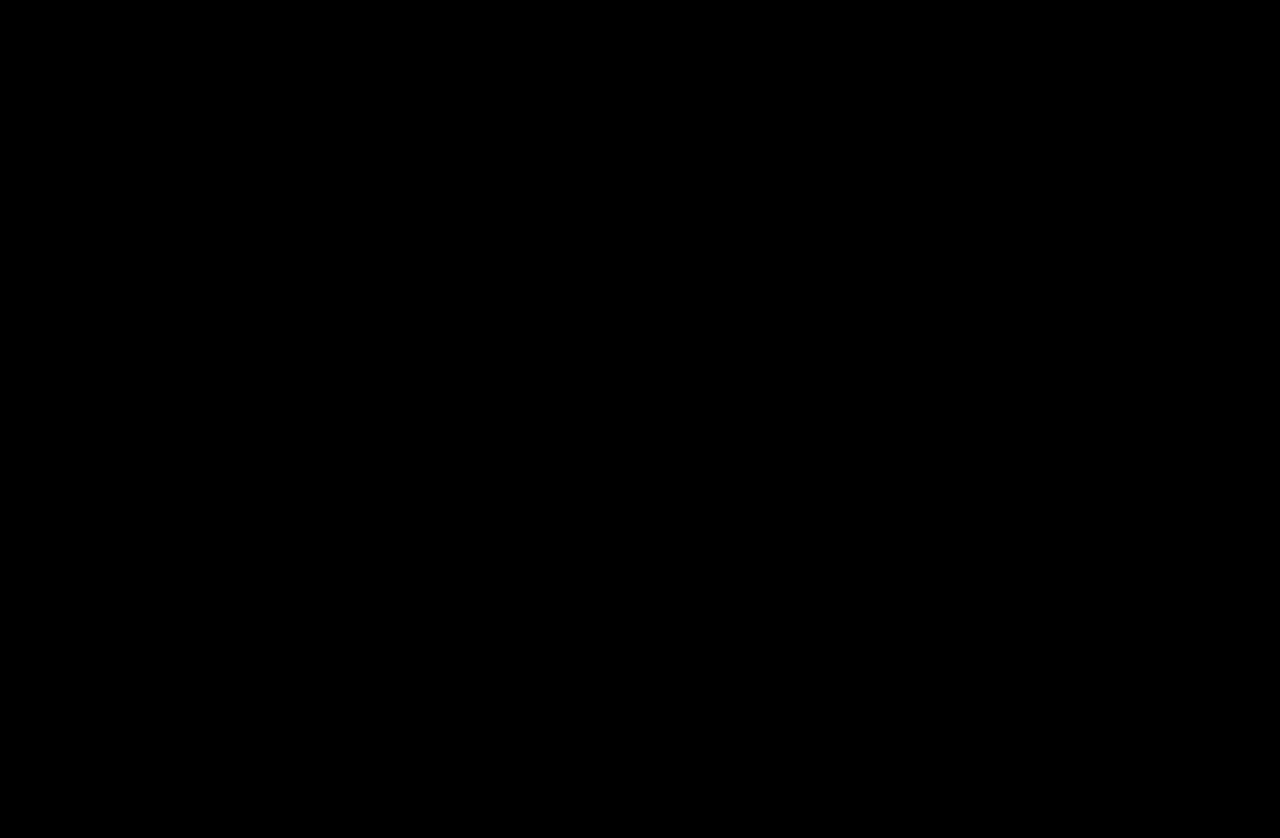
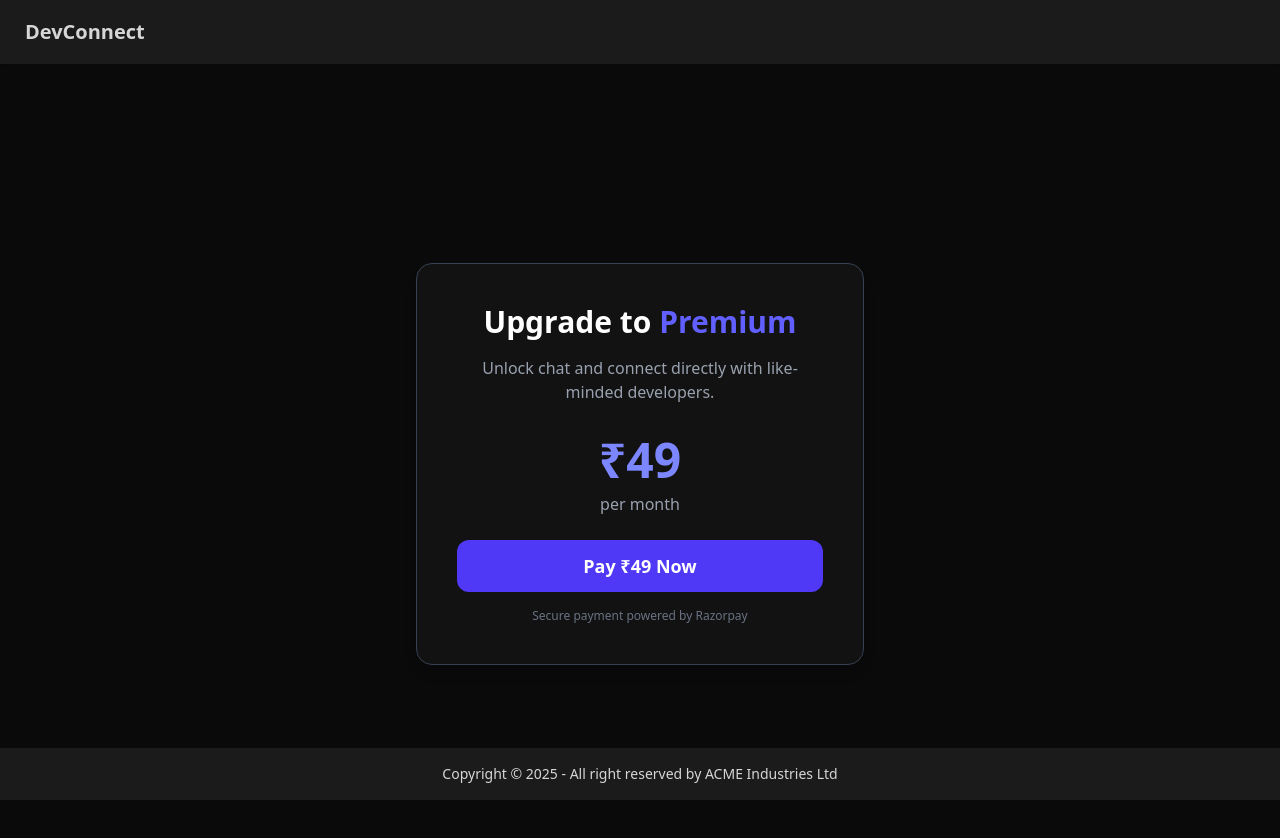
Before and after one commit to thepratham21/DevConnect-frontend, a React (Vite) app: page /payment in a window 1280 px wide. Before the commit this address had no page. Shown: the top 838 px of the page. Before the commit the page ends 800 px from the top, so only its background shows below. Built offline with nearby package versions, Linux system fonts and the light colour scheme; no server answers.

Commit message:
Integrated Payment Gateway - Razorpay

```diff
--- a/index.html
+++ b/index.html
@@ -1,13 +1,17 @@
 <!doctype html>
 <html lang="en" data-theme="black">
+
 <head>
   <meta charset="UTF-8" />
   <link rel="icon" type="image/svg+xml" href="/vite.svg" />
   <meta name="viewport" content="width=device-width, initial-scale=1.0" />
   <title>decconnect-frontend</title>
+  <script src="https://checkout.razorpay.com/v1/checkout.js"></script>
 </head>
+
 <body>
   <div id="root"></div>
   <script type="module" src="/src/main.jsx"></script>
 </body>
+
 </html>
--- a/src/App.jsx
+++ b/src/App.jsx
@@ -11,6 +11,8 @@ import Profile from "./components/Profile"
 import Connections from "./components/Connections";
 
 import Requests from "./components/Requests";
+import Premium from "./components/Premium";
+import Payment from "./components/Payment";
 
 
 
@@ -29,6 +31,8 @@ function App() {
               <Route path="/profile" element={<Profile />}></Route>
               <Route path="/connections" element={<Connections />}></Route>
               <Route path="/requests" element={<Requests />}></Route>
+              <Route path="/premium" element={<Premium />}></Route>
+              <Route path="/payment" element={<Payment />}></Route>
 
 
             </Route>
--- a/src/components/NavBar.jsx
+++ b/src/components/NavBar.jsx
@@ -12,14 +12,14 @@ const NavBar = () => {
 
     const handleLogout = async () => {
         try {
-            const res = await axios.post(BASE_URL + "/logout",
+                await axios.post(BASE_URL + "/logout",
                 {},
                 { withCredentials: true }
             );
             dispatch(removeUser());
             navigate("/login");
         } catch (err) {
-
+            console.log("Error during logout:", err);
         }
     }
 
@@ -52,6 +52,7 @@ const NavBar = () => {
                             </li>
                             <li> <Link to={"/connections"}>Connections</Link></li>
                             <li> <Link to={"/requests"}>Requests</Link></li>
+                            <li> <Link to={"/premium"}>Premium</Link></li>
                             <li><a onClick={handleLogout}>Logout</a></li>
                         </ul>
                     </div>
--- /dev/null
+++ b/src/components/Payment.jsx
@@ -0,0 +1,115 @@
+import axios from "axios";
+import React, { useState } from "react";
+import { BASE_URL } from "../utils/constants";
+
+const Payment = () => {
+    const [isProcessing, setIsProcessing] = useState(false);
+    const [isPaid, setIsPaid] = useState(false);
+
+    const handlePayment = async () => {
+        setIsProcessing(true);
+
+        const order = await axios.post(
+            BASE_URL + "/payment/create",
+            { typeofPlan: "premium" },
+            { withCredentials: true }
+        );
+
+        //open razorpay payment gateway
+
+        const { amount, currency, keyId, notes, orderId, } = order.data;
+
+        var options = {
+            "key": keyId,
+            "amount": amount,
+            "currency": currency,
+            "name": "DevConnect Premium",
+            "description": "Access exclusive features and chat with developers",
+
+            "order_id": orderId,
+            "handler": function (response) {
+                // This function is called on successful payment
+                alert(response.razorpay_payment_id);
+                alert(response.razorpay_order_id);
+                alert(response.razorpay_signature);
+                // Send these details to your backend for payment verification
+            },
+            "prefill": {
+                "name": notes.firstName + " " + notes.lastName,
+                "email": notes.emailId,
+
+            },
+            "notes": {
+                "address": "Razorpay Corporate Office"
+            },
+            "theme": {
+                "color": "#3399cc"
+            }
+        };
+
+
+
+        const rzp = new window.Razorpay(options);
+        rzp.open();
+
+
+
+    };
+
+    return (
+        <div className="min-h-screen bg-[#0a0a0a] text-gray-200 flex flex-col items-center justify-center px-6 py-16">
+            {!isPaid ? (
+                <div className="bg-[#121212] border border-gray-700 rounded-2xl p-10 w-full max-w-md shadow-lg hover:border-indigo-500 transition-all duration-300">
+                    <h1 className="text-3xl font-bold text-white text-center mb-4">
+                        Upgrade to <span className="text-indigo-500">Premium</span>
+                    </h1>
+                    <p className="text-gray-400 text-center mb-8">
+                        Unlock chat and connect directly with like-minded developers.
+                    </p>
+
+                    {/* Price Section */}
+                    <div className="text-center mb-6">
+                        <h2 className="text-5xl font-extrabold text-indigo-400 mb-2">
+                            ₹49
+                        </h2>
+                        <p className="text-gray-400">per month</p>
+                    </div>
+
+                    {/* Button */}
+                    <button
+                        onClick={handlePayment}
+                        disabled={isProcessing}
+                        className={`w-full py-3 rounded-xl text-lg font-semibold transition-all duration-300 ${isProcessing
+                            ? "bg-gray-700 cursor-not-allowed"
+                            : "bg-indigo-600 hover:bg-indigo-700 text-white"
+                            }`}
+                    >
+                        {isProcessing ? "Processing..." : "Pay ₹49 Now"}
+                    </button>
+
+                    <p className="text-xs text-gray-500 text-center mt-4">
+                        Secure payment powered by Razorpay
+                    </p>
+                </div>
+            ) : (
+                <div className="bg-gradient-to-br from-indigo-600/20 to-purple-700/10 border border-indigo-500 rounded-2xl p-10 text-center shadow-[0_0_25px_rgba(99,102,241,0.3)]">
+                    <h1 className="text-3xl font-bold text-indigo-400 mb-4">
+                        Payment Successful !
+                    </h1>
+                    <p className="text-gray-300 mb-6">
+                        Welcome to <span className="text-white font-semibold">DevConnect Premium</span>!
+                        You can now chat with other developers and unlock exclusive features.
+                    </p>
+                    <button
+                        onClick={() => (window.location.href = "/")}
+                        className="mt-4 bg-indigo-600 hover:bg-indigo-700 text-white py-2 px-6 rounded-xl font-semibold transition-all duration-300"
+                    >
+                        Go to Home
+                    </button>
+                </div>
+            )}
+        </div>
+    );
+};
+
+export default Payment;
--- /dev/null
+++ b/src/components/Premium.jsx
@@ -0,0 +1,68 @@
+import React from "react";
+import { useNavigate } from "react-router-dom";
+
+const Premium = () => {
+    const navigate = useNavigate();
+
+    const handleUpgrade = () => {
+        // You’ll later connect this to your Stripe / Razorpay logic
+        navigate("/payment");
+    };
+
+    return (
+        <div className="min-h-screen bg-[#0a0a0a] text-gray-200 flex flex-col items-center py-16 px-6">
+            {/* Header */}
+            <h1 className="text-4xl md:text-5xl font-bold text-white mb-4">
+                Upgrade to <span className="text-indigo-500">DevConnect Premium</span>
+            </h1>
+            <p className="text-gray-400 text-center max-w-2xl mb-12">
+                Connect deeper, collaborate better — unlock premium features and grow your network of like-minded developers.
+            </p>
+
+            {/* Comparison Section */}
+            <div className="grid grid-cols-1 md:grid-cols-2 gap-8 w-full max-w-5xl">
+                {/* Free Plan */}
+                <div className="bg-[#121212] border border-gray-700 rounded-2xl p-8 hover:border-indigo-500 transition-all duration-300">
+                    <h2 className="text-2xl font-semibold text-gray-100 mb-4">Free Tier</h2>
+                    <p className="text-gray-400 mb-6">
+                        Start your DevConnect journey for free and build your professional profile.
+                    </p>
+                    <ul className="space-y-3 text-gray-300">
+                        <li>✅ Create profile & showcase skills</li>
+                        <li>✅ Post updates and projects</li>
+                        <li>✅ Send connection requests</li>
+                        <li>🚫 Chat with other developers</li>
+                    </ul>
+                </div>
+
+                {/* Premium Plan */}
+                <div className="bg-gradient-to-br from-indigo-600/20 to-purple-700/10 border border-indigo-500 rounded-2xl p-8 hover:shadow-[0_0_25px_rgba(99,102,241,0.4)] transition-all duration-300">
+                    <h2 className="text-2xl font-semibold text-indigo-400 mb-4">Premium Tier</h2>
+                    <p className="text-gray-300 mb-6">
+                        Take your collaboration to the next level and unlock all DevConnect features.
+                    </p>
+                    <ul className="space-y-3 text-gray-200">
+                        <li>✨ All Free Tier benefits</li>
+                        <li>💬 Chat with like-minded developers</li>
+                        <li>⚡ Priority visibility in the feed</li>
+                        <li>🎯 Early access to new features</li>
+                    </ul>
+
+                    <button
+                        onClick={handleUpgrade}
+                        className="mt-8 w-full bg-indigo-600 hover:bg-indigo-700 text-white py-3 rounded-xl text-lg font-semibold transition-all duration-300"
+                    >
+                        Upgrade to Premium
+                    </button>
+                </div>
+            </div>
+
+            {/* Footer */}
+            <p className="text-gray-500 mt-12 text-sm">
+                Secure payment powered by Stripe / Razorpay.
+            </p>
+        </div>
+    );
+};
+
+export default Premium;
```
Lines whose indentation alone changed are shown as unchanged.
